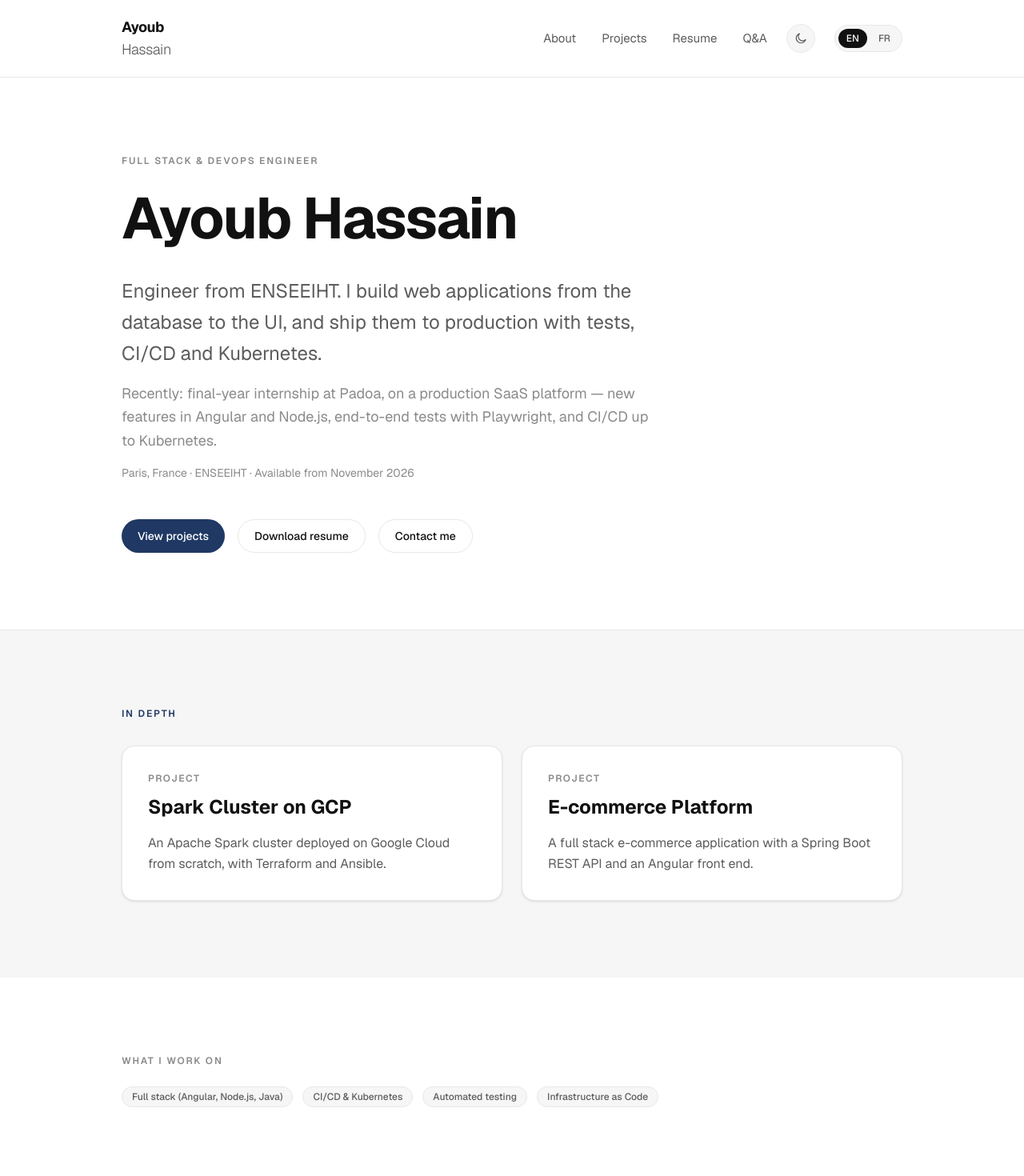
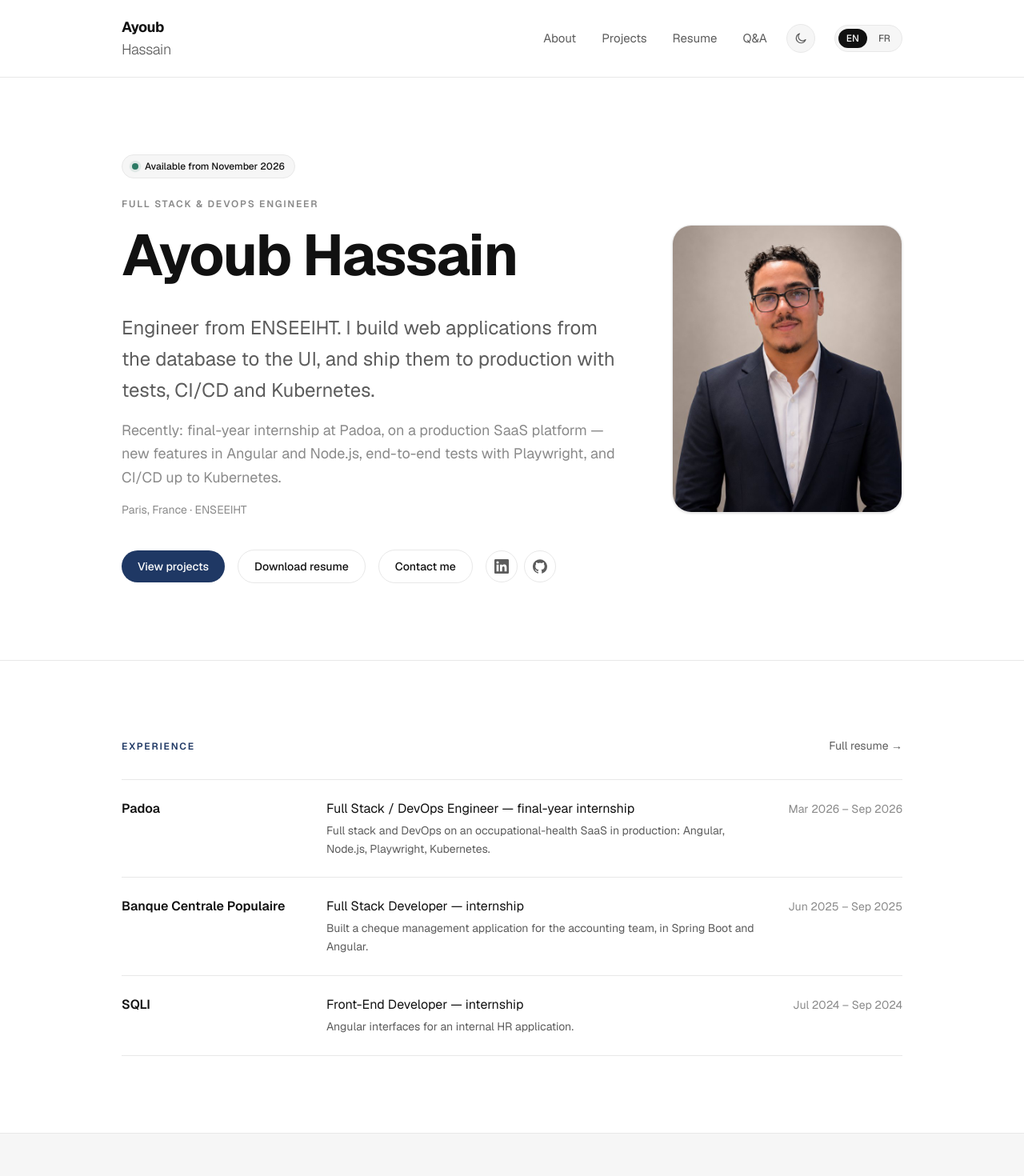
Before and after one commit to Ayoubhassain/ayoubhassain.github.io, a Next.js app: page /en in a window 1280 px wide. Shown: the top 1470 px of the page at 80% size. Built offline with nearby package versions, Linux system fonts and the light colour scheme.

Commit message:
Home page: photo, availability badge, experience, stack

```diff
--- a/src/app/[locale]/about/page.tsx
+++ b/src/app/[locale]/about/page.tsx
@@ -44,7 +44,9 @@ export default async function AboutPage({ params }: PageProps) {
       />
 
       <div className="max-w-2xl space-y-6 text-lg leading-relaxed text-ink-muted">
-        <p>{t.profile.bio}</p>
+        {t.profile.bio.split("\n\n").map((para) => (
+          <p key={para.slice(0, 24)}>{para}</p>
+        ))}
         <p>
           {t.about.basedIn}{" "}
           {t.profile.location}
--- a/src/app/[locale]/page.tsx
+++ b/src/app/[locale]/page.tsx
@@ -4,6 +4,8 @@ import Link from "next/link";
 import { isLocale, locales, type Locale } from "@/i18n/config";
 import { getDictionary } from "@/i18n/get-dictionary";
 import { buildPageMetadata } from "@/lib/site-metadata";
+import { withBasePath } from "@/lib/base-path";
+import { links } from "@/i18n/dictionaries/en";
 import PageContainer from "@/components/layout/PageContainer";
 import LinkButton from "@/components/ui/LinkButton";
 import Tag from "@/components/ui/Tag";
@@ -39,11 +41,21 @@ export default async function HomePage({ params }: PageProps) {
     <div>
       <section className="border-b border-border">
         <PageContainer>
-          <p className="mb-6 text-xs font-semibold tracking-[0.15em] text-ink-light uppercase">
+          <div className="grid items-center gap-10 md:grid-cols-[1fr_auto] md:gap-16">
+            <div className="order-2 md:order-1">
+              <p className="mb-6 inline-flex items-center gap-2 rounded-full border border-border bg-bg-subtle px-3 py-1.5 text-xs font-medium text-ink">
+                <span className="relative flex h-2 w-2">
+                  <span className="absolute inline-flex h-full w-full rounded-full bg-available opacity-60 motion-safe:animate-ping" />
+                  <span className="relative inline-flex h-2 w-2 rounded-full bg-available" />
+                </span>
+                {t.home.available}
+              </p>
+
+              <p className="mb-4 text-xs font-semibold tracking-[0.15em] text-ink-light uppercase">
                 {t.home.tagline}
               </p>
 
-          <h1 className="max-w-3xl text-5xl font-bold leading-[1.1] tracking-tight text-ink md:text-7xl">
+              <h1 className="text-5xl font-bold leading-[1.1] tracking-tight text-ink md:text-7xl">
                 {t.profile.name}
               </h1>
 
@@ -57,7 +69,7 @@ export default async function HomePage({ params }: PageProps) {
 
               <p className="mt-4 text-sm text-ink-light">{t.home.locationLine}</p>
 
-          <div className="mt-12 flex flex-wrap gap-4">
+              <div className="mt-10 flex flex-wrap items-center gap-4">
                 <LinkButton href={`/${locale}/projects`} variant="primary">
                   {t.home.viewProjects}
                 </LinkButton>
@@ -67,7 +79,60 @@ export default async function HomePage({ params }: PageProps) {
                 <LinkButton href={`mailto:${t.profile.email}`} variant="ghost">
                   {t.home.contactMe}
                 </LinkButton>
+                <div className="flex items-center gap-2">
+                  <IconLink href={links.linkedin} label="LinkedIn">
+                    <path d="M20.45 20.45h-3.56v-5.57c0-1.33-.02-3.04-1.85-3.04-1.85 0-2.14 1.45-2.14 2.94v5.67H9.34V9h3.42v1.56h.05c.48-.9 1.64-1.85 3.37-1.85 3.6 0 4.27 2.37 4.27 5.46v6.28zM5.34 7.43a2.06 2.06 0 1 1 0-4.13 2.06 2.06 0 0 1 0 4.13zM7.12 20.45H3.56V9h3.56v11.45zM22.22 0H1.77C.79 0 0 .77 0 1.73v20.54C0 23.23.79 24 1.77 24h20.45c.98 0 1.78-.77 1.78-1.73V1.73C24 .77 23.2 0 22.22 0z" />
+                  </IconLink>
+                  <IconLink href={links.github} label="GitHub">
+                    <path d="M12 .3a12 12 0 0 0-3.8 23.38c.6.12.83-.26.83-.57L9 21.07c-3.34.72-4.04-1.61-4.04-1.61-.55-1.39-1.34-1.76-1.34-1.76-1.08-.74.09-.73.09-.73 1.2.09 1.83 1.24 1.83 1.24 1.07 1.83 2.81 1.3 3.5 1 .1-.78.42-1.31.76-1.61-2.67-.3-5.47-1.33-5.47-5.93 0-1.31.47-2.38 1.24-3.22-.14-.3-.54-1.52.1-3.18 0 0 1-.32 3.3 1.23a11.5 11.5 0 0 1 6 0c2.28-1.55 3.29-1.23 3.29-1.23.64 1.66.24 2.88.12 3.18a4.65 4.65 0 0 1 1.23 3.22c0 4.61-2.8 5.63-5.48 5.92.42.36.81 1.1.81 2.22l-.01 3.29c0 .31.2.69.82.57A12 12 0 0 0 12 .3" />
+                  </IconLink>
                 </div>
+              </div>
+            </div>
+
+            {/* eslint-disable-next-line @next/next/no-img-element */}
+            <img
+              src={withBasePath("/ayoub-hassain.jpg")}
+              alt={t.profile.photoAlt}
+              width={640}
+              height={800}
+              className="order-1 h-28 w-28 rounded-full border border-border object-cover object-top shadow-sm md:order-2 md:h-auto md:w-72 md:rounded-3xl"
+            />
+          </div>
+        </PageContainer>
+      </section>
+
+      <section className="border-b border-border">
+        <PageContainer>
+          <div className="mb-8 flex items-baseline justify-between gap-4">
+            <p className="text-xs font-semibold tracking-[0.15em] text-accent uppercase">
+              {t.home.experience}
+            </p>
+            <Link
+              href={`/${locale}/resume`}
+              className="text-sm text-ink-muted transition-colors hover:text-accent"
+            >
+              {t.home.seeResume}
+            </Link>
+          </div>
+
+          <ol className="divide-y divide-border border-y border-border">
+            {t.experience.map((entry) => (
+              <li
+                key={entry.company}
+                className="grid gap-1 py-6 md:grid-cols-[14rem_1fr_auto] md:items-baseline md:gap-8"
+              >
+                <span className="font-semibold text-ink">{entry.company}</span>
+                <div>
+                  <p className="text-ink">{entry.role}</p>
+                  {entry.summary && (
+                    <p className="mt-1 text-sm leading-relaxed text-ink-muted">{entry.summary}</p>
+                  )}
+                </div>
+                <span className="text-sm text-ink-light md:text-right">{entry.period}</span>
+              </li>
+            ))}
+          </ol>
         </PageContainer>
       </section>
 
@@ -91,6 +156,11 @@ export default async function HomePage({ params }: PageProps) {
                   {project.title}
                 </h2>
                 <p className="mt-4 leading-relaxed text-ink-muted">{project.description}</p>
+                <div className="mt-6 flex flex-wrap gap-2">
+                  {project.stack.slice(0, 4).map((tech) => (
+                    <Tag key={tech} label={tech} />
+                  ))}
+                </div>
               </Link>
             ))}
           </div>
@@ -102,13 +172,30 @@ export default async function HomePage({ params }: PageProps) {
           <p className="mb-6 text-xs font-semibold tracking-[0.15em] text-ink-light uppercase">
             {t.home.focusedOn}
           </p>
-          <div className="flex flex-wrap gap-3">
-            {t.profile.focus.map((item) => (
-              <Tag key={item} label={item} />
+          <ul className="flex flex-wrap gap-x-8 gap-y-3 text-lg font-medium text-ink">
+            {t.profile.stack.map((item) => (
+              <li key={item}>{item}</li>
             ))}
-          </div>
+          </ul>
         </PageContainer>
       </section>
     </div>
   );
 }
+
+function IconLink({ href, label, children }: { href: string; label: string; children: React.ReactNode }) {
+  return (
+    <a
+      href={href}
+      target="_blank"
+      rel="noopener noreferrer"
+      aria-label={label}
+      title={label}
+      className="inline-flex h-10 w-10 items-center justify-center rounded-full border border-border text-ink-muted transition-colors hover:border-accent hover:text-accent"
+    >
+      <svg viewBox="0 0 24 24" width="18" height="18" fill="currentColor" aria-hidden="true">
+        {children}
+      </svg>
+    </a>
+  );
+}
--- a/src/app/globals.css
+++ b/src/app/globals.css
@@ -11,6 +11,7 @@
   --color-ink-light:   #8a8a8a;
   --color-accent:      #1f3864;
   --color-accent-hover:#2c4d85;
+  --color-available:   #2b7a64;
 }
 
 @theme inline {
@@ -29,6 +30,7 @@
   --color-ink-light:   #737373;
   --color-accent:      #8fb0e8;
   --color-accent-hover:#a9c3ef;
+  --color-available:   #4fbf98;
 }
 
 body {
--- a/src/components/ui/ExperienceCard.tsx
+++ b/src/components/ui/ExperienceCard.tsx
@@ -3,6 +3,7 @@ export type ExperienceEntry = {
   company: string;
   period: string;
   description: string;
+  summary?: string; // one-liner shown on the home page
 };
 
 export default function ExperienceCard({ role, company, period, description }: ExperienceEntry) {
--- a/src/i18n/dictionaries/en.ts
+++ b/src/i18n/dictionaries/en.ts
@@ -48,13 +48,16 @@ export const en: Dictionary = {
     tagline:        "Full Stack & DevOps Engineer",
     proofPoint:
       "Recently: final-year internship at Padoa, on a production SaaS platform — new features in Angular and Node.js, end-to-end tests with Playwright, and CI/CD up to Kubernetes.",
-    locationLine:   "Paris, France · ENSEEIHT · Available from November 2026",
+    locationLine:   "Paris, France · ENSEEIHT",
     viewProjects:   "View projects",
     downloadResume: "Download resume",
     contactMe:      "Contact me",
     inDepth:        "In depth",
     project:        "Project",
-    focusedOn:      "What I work on",
+    focusedOn:      "Core stack",
+    available:      "Available from November 2026",
+    experience:     "Experience",
+    seeResume:      "Full resume →",
   },
   about: {
     label:          "About",
@@ -62,8 +65,6 @@ export const en: Dictionary = {
     subtitle:       "A bit about who I am and what I work with.",
     basedIn:        "Based in",
     reachMe:        "You can reach me at",
-    writeOn:        "",
-    writeOnSuffix:  "",
     skills:         "Skills",
     languages:      "Languages",
   },
@@ -98,16 +99,18 @@ export const en: Dictionary = {
   },
   profile: {
     name:     "Ayoub Hassain",
+    photoAlt: "Portrait of Ayoub Hassain",
     title:    "Full Stack & DevOps Engineer",
     headline:
       "Engineer from ENSEEIHT. I build web applications from the database to the UI, and ship them to production with tests, CI/CD and Kubernetes.",
     bio:
-      "I'm a computer science and telecommunications engineer from ENSEEIHT (Toulouse INP), with a major in Infrastructure and Big Data. Across three experiences, I have built and evolved web applications on both sides: Angular and TypeScript on the front end, Node.js and Java/Spring Boot on the back end. At Padoa, I also worked on what happens after the code is written: automated end-to-end tests, CI pipelines, Docker and Kubernetes deployments, and production monitoring. I'm looking for a full-time role from November 2026, and I'm interested in AI and how it changes the way we build software.",
+      "I'm a computer science and telecommunications engineer from ENSEEIHT (Toulouse INP), with a major in Infrastructure and Big Data.\n\nAcross three experiences, I have built and evolved web applications on both sides: Angular and TypeScript on the front end, Node.js and Java/Spring Boot on the back end. At Padoa, I also worked on what happens after the code is written: automated end-to-end tests, CI pipelines, Docker and Kubernetes deployments, and production monitoring.\n\nI'm looking for a full-time role from November 2026. I'm also interested in AI and how it changes the way we build software.",
     location: "Paris, France",
     email:    "ayoubhassain2233@gmail.com",
-    focus: ["Full stack (Angular, Node.js, Java)", "CI/CD & Kubernetes", "Automated testing", "Infrastructure as Code"],
+    stack: ["Angular", "TypeScript", "Node.js", "Java", "Spring Boot", "PostgreSQL", "Docker", "Kubernetes", "Terraform", "GitHub Actions"],
     spokenLanguages: [
-      { name: "French",  level: "Native" },
+      { name: "Arabic",  level: "Native" },
+      { name: "French",  level: "Bilingual" },
       { name: "English", level: "Professional (C1)" },
       { name: "German",  level: "Basic (A2)" },
     ],
@@ -116,6 +119,7 @@ export const en: Dictionary = {
     {
       role: "Full Stack / DevOps Engineer — final-year internship",
       company: "Padoa",
+      summary: "Full stack and DevOps on an occupational-health SaaS in production: Angular, Node.js, Playwright, Kubernetes.",
       period: "Mar 2026 – Sep 2026",
       description:
         "New features on a production occupational-health SaaS platform (Angular/RxJS, TypeScript, Node.js/Express, PostgreSQL), in an Agile/Scrum team. Migrated legal forms to the reference-list system: data model changes, back-end and front-end updates, and data migration with SQL scripts. Built an interface to manage Word quote templates. Wrote Playwright end-to-end tests on business workflows (fixtures, Page Objects). Worked on CI/CD with GitHub Actions, Docker, and Kubernetes deployment with Helm and Argo CD. Code reviews and production bug fixing with logs and Prometheus/Grafana.",
@@ -123,6 +127,7 @@ export const en: Dictionary = {
     {
       role: "Full Stack Developer — internship",
       company: "Banque Centrale Populaire",
+      summary: "Built a cheque management application for the accounting team, in Spring Boot and Angular.",
       period: "Jun 2025 – Sep 2025",
       description:
         "Designed and built a cheque management application for the bank's accounting team, with a Java/Spring Boot back end and an Angular front end. Creation, search, editing and tracking of cheques, with scanning, calibrated printing and amounts written in words. REST API, MySQL persistence with JPA/Hibernate, continuous integration (tests, Maven build, Docker image) and server deployment (Tomcat/Nginx).",
@@ -130,6 +135,7 @@ export const en: Dictionary = {
     {
       role: "Front-End Developer — internship",
       company: "SQLI",
+      summary: "Angular interfaces for an internal HR application.",
       period: "Jul 2024 – Sep 2024",
       description:
         "Angular/TypeScript interfaces for an internal HR application: forms, dynamic views and REST API integration. Took part in testing, bug fixing and feature changes within the project team.",
--- a/src/i18n/dictionaries/fr.ts
+++ b/src/i18n/dictionaries/fr.ts
@@ -41,13 +41,16 @@ export const fr: Dictionary = {
     tagline:        "Ingénieur Full Stack & DevOps",
     proofPoint:
       "Récemment : stage de fin d'études chez Padoa, sur une plateforme SaaS en production — nouvelles fonctionnalités en Angular et Node.js, tests E2E avec Playwright, et CI/CD jusqu'au déploiement Kubernetes.",
-    locationLine:   "Paris · ENSEEIHT · Disponible à partir de novembre 2026",
+    locationLine:   "Paris · ENSEEIHT",
     viewProjects:   "Voir mes projets",
     downloadResume: "Télécharger mon CV",
     contactMe:      "Me contacter",
     inDepth:        "À découvrir",
     project:        "Projet",
-    focusedOn:      "Ce que je fais",
+    focusedOn:      "Stack principale",
+    available:      "Disponible à partir de novembre 2026",
+    experience:     "Expériences",
+    seeResume:      "CV complet →",
   },
   about: {
     label:          "À propos",
@@ -55,8 +58,6 @@ export const fr: Dictionary = {
     subtitle:       "Qui je suis, ce que je fais, et avec quoi je travaille.",
     basedIn:        "Basé à",
     reachMe:        "Me contacter :",
-    writeOn:        "",
-    writeOnSuffix:  "",
     skills:         "Compétences",
     languages:      "Langues",
   },
@@ -91,16 +92,18 @@ export const fr: Dictionary = {
   },
   profile: {
     name:     "Ayoub Hassain",
+    photoAlt: "Portrait d'Ayoub Hassain",
     title:    "Ingénieur Full Stack & DevOps",
     headline:
       "Ingénieur ENSEEIHT. Je développe des applications web de la base de données à l'interface, et je les mets en production avec tests, CI/CD et Kubernetes.",
     bio:
-      "Ingénieur en informatique et télécommunications diplômé de l'ENSEEIHT (Toulouse INP), filière Infrastructure et Big Data. Au fil de trois expériences, j'ai conçu et fait évoluer des applications web des deux côtés : Angular et TypeScript en front-end, Node.js et Java/Spring Boot en back-end. Chez Padoa, j'ai aussi travaillé sur ce qui se passe après le code : tests E2E automatisés, pipelines CI, déploiements Docker et Kubernetes, supervision en production. Je recherche un CDI à partir de novembre 2026, et je m'intéresse à l'IA et à la façon dont elle change le développement logiciel.",
+      "Ingénieur en informatique et télécommunications diplômé de l'ENSEEIHT (Toulouse INP), filière Infrastructure et Big Data.\n\nAu fil de trois expériences, j'ai conçu et fait évoluer des applications web des deux côtés : Angular et TypeScript en front-end, Node.js et Java/Spring Boot en back-end. Chez Padoa, j'ai aussi travaillé sur ce qui se passe après le code : tests E2E automatisés, pipelines CI, déploiements Docker et Kubernetes, supervision en production.\n\nJe recherche un CDI à partir de novembre 2026. Je m'intéresse aussi à l'IA et à la façon dont elle change le développement logiciel.",
     location: "Paris, France",
     email:    "ayoubhassain2233@gmail.com",
-    focus: ["Full stack (Angular, Node.js, Java)", "CI/CD et Kubernetes", "Tests automatisés", "Infrastructure as Code"],
+    stack: ["Angular", "TypeScript", "Node.js", "Java", "Spring Boot", "PostgreSQL", "Docker", "Kubernetes", "Terraform", "GitHub Actions"],
     spokenLanguages: [
-      { name: "Français", level: "Langue maternelle" },
+      { name: "Arabe",    level: "Langue maternelle" },
+      { name: "Français", level: "Bilingue" },
       { name: "Anglais",  level: "Professionnel (C1)" },
       { name: "Allemand", level: "Notions (A2)" },
     ],
@@ -109,6 +112,7 @@ export const fr: Dictionary = {
     {
       role: "Développeur Full Stack / DevOps — stage de fin d'études",
       company: "Padoa",
+      summary: "Full stack et DevOps sur un SaaS de santé au travail en production : Angular, Node.js, Playwright, Kubernetes.",
       period: "Mars 2026 – Sept. 2026",
       description:
         "Nouvelles fonctionnalités d'une plateforme SaaS de santé au travail en production (Angular/RxJS, TypeScript, Node.js/Express, PostgreSQL), en équipe Agile/Scrum. Migration des formes juridiques vers le système de listes de référence : évolution du modèle de données, adaptation backend/frontend et reprise des données via scripts SQL. Interface de gestion de modèles de devis Word. Tests E2E Playwright sur les parcours métier (fixtures, Page Objects). CI/CD avec GitHub Actions, Docker et déploiement Kubernetes via Helm et Argo CD. Revues de code et correction d'anomalies en production (logs, Prometheus/Grafana).",
@@ -116,6 +120,7 @@ export const fr: Dictionary = {
     {
       role: "Développeur Full Stack — stage",
       company: "Banque Centrale Populaire",
+      summary: "Application de gestion des chèques pour l'équipe comptabilité, en Spring Boot et Angular.",
       period: "Juin 2025 – Sept. 2025",
       description:
         "Conception et développement d'une application de gestion des chèques pour l'équipe comptabilité de la banque, avec un backend Java/Spring Boot et un frontend Angular. Création, recherche, modification et suivi des chèques, avec scan, impression calibrée et montants en lettres. API REST, persistance MySQL avec JPA/Hibernate, intégration continue (tests, build Maven, image Docker) et déploiement sur serveur (Tomcat/Nginx).",
@@ -123,6 +128,7 @@ export const fr: Dictionary = {
     {
       role: "Développeur Front-End — stage",
       company: "SQLI",
+      summary: "Interfaces Angular pour une application RH interne.",
       period: "Juil. 2024 – Sept. 2024",
       description:
         "Interfaces Angular/TypeScript pour une application RH interne : formulaires, affichage dynamique et intégration d'API REST. Participation aux tests, corrections d'anomalies et évolutions fonctionnelles au sein de l'équipe projet.",
```
Also changed, not shown: src/i18n/skill-categories.ts (+9 -1 lines), src/i18n/types.ts (+5 -3 lines), public/ayoub-hassain.jpg (added). Lines whose indentation alone changed are shown as unchanged.
